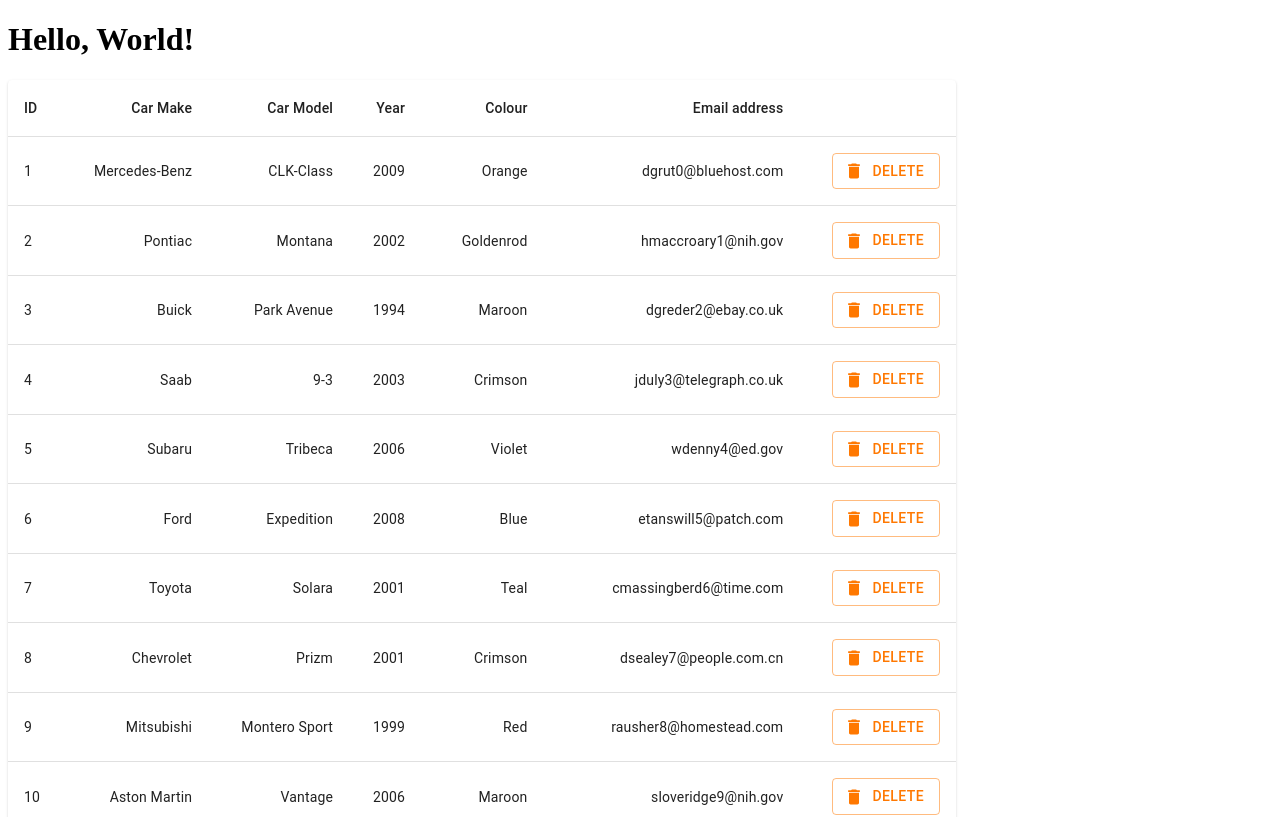
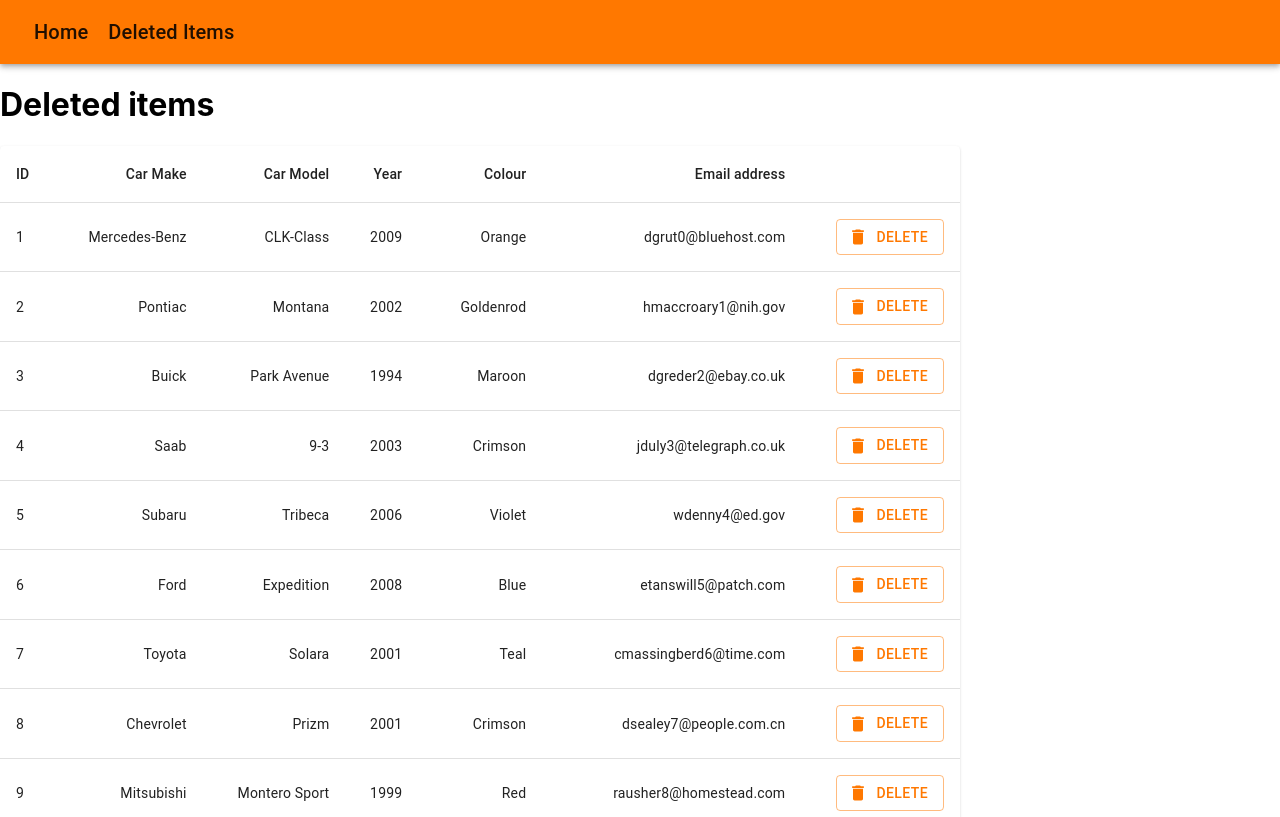
Before and after one commit to Flumm3ry/SampleReactApp, a React (Create React App) app: page /deleted in a window 1280 px wide. Shown: the top 817 px of the page. Built offline with nearby package versions, Linux system fonts and the light colour scheme.

Commit message:
Added nav-bar and routing

```diff
--- a/package.json
+++ b/package.json
@@ -13,10 +13,13 @@
     "@types/node": "^12.12.26",
     "@types/react": "^16.9.19",
     "@types/react-dom": "^16.9.5",
+    "@types/react-router-dom": "^5.1.3",
+    "@types/reactstrap": "^8.4.1",
     "enzyme": "^3.11.0",
     "enzyme-adapter-react-16": "^1.15.2",
     "react": "^16.12.0",
     "react-dom": "^16.12.0",
+    "react-router-dom": "^5.1.2",
     "react-scripts": "3.3.1",
     "typescript": "^3.7.5"
   },
--- a/src/App.tsx
+++ b/src/App.tsx
@@ -3,12 +3,25 @@
 import { data } from './data/sampleData';
 import CarTable from './components/CarTable';
 import Theme from './themes/Theme';
+import { BrowserRouter, Switch, Route } from 'react-router-dom';
+import NavBar from './components/NavBar';
 
 
 const App = () => (
   <ThemeProvider theme={Theme}>
-    <h1>Hello, World!</h1>
-    <CarTable data={data} />
+    <BrowserRouter>
+      <NavBar />
+        <Switch>
+          <Route path="/deleted">
+              <h1>Deleted items</h1>
+              <CarTable data={data} />
+          </Route>
+          <Route path="/">
+            <h1>Car data</h1>
+            <CarTable data={data} />
+          </Route>
+        </Switch>
+    </BrowserRouter>
   </ThemeProvider>
 );
 
--- /dev/null
+++ b/src/components/NavBar.tsx
@@ -0,0 +1,33 @@
+import React from 'react';
+import { Link } from 'react-router-dom';
+import { AppBar, Toolbar, Typography } from '@material-ui/core';
+import { makeStyles, Theme, createStyles } from '@material-ui/core/styles';
+
+const useStyles = makeStyles({
+    grow: {
+        flexGrow: 1,
+    },
+    title: {
+        padding: 10,
+    }
+});
+
+const NavBar = (): JSX.Element => {
+    const classes = useStyles();
+    return (
+        <div className={classes.grow}>
+            <AppBar position="static">
+                <Toolbar>
+                    <Link to="/" style={{textDecoration: "none", color: "inherit"}}>
+                        <Typography variant="h6" className={classes.title}>Home</Typography>
+                    </Link>
+                    <Link to="/deleted" style={{textDecoration: "none", color: "inherit"}}>
+                        <Typography variant="h6" className={classes.title}>Deleted Items</Typography>
+                    </Link>
+                </Toolbar>
+            </AppBar>
+        </div>
+    );
+};
+
+export default NavBar;
--- /dev/null
+++ b/src/index.css
@@ -0,0 +1,13 @@
+body {
+  margin: 0;
+  font-family: -apple-system, BlinkMacSystemFont, 'Segoe UI', 'Roboto', 'Oxygen',
+    'Ubuntu', 'Cantarell', 'Fira Sans', 'Droid Sans', 'Helvetica Neue',
+    sans-serif;
+  -webkit-font-smoothing: antialiased;
+  -moz-osx-font-smoothing: grayscale;
+}
+
+code {
+  font-family: source-code-pro, Menlo, Monaco, Consolas, 'Courier New',
+    monospace;
+}
--- a/src/index.tsx
+++ b/src/index.tsx
@@ -2,6 +2,7 @@
 import ReactDOM from 'react-dom';
 import App from './App';
 import * as serviceWorker from './serviceWorker';
+import './index.css';
 
 ReactDOM.render(<App />, document.getElementById('root'));
 
```
Also changed, not shown: 1 other file (tests, documents, lock files or other folders).
